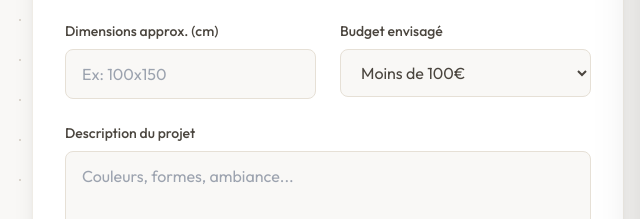
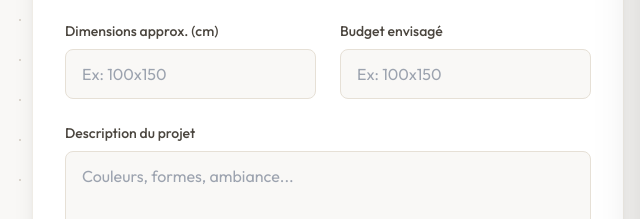
Before and after one commit to DragonGameryt77/tufting, a plain HTML site: page index.html in a window 1280 px wide. Both pictures are taken after a click on the button "Tapis Personnalisé". Shown: the part 360-579 px from the top of the page, 640-1280 px from the left. Drawn offline with nearby package versions, Linux system fonts and the light colour scheme; a web font is replaced by a local one.

Commit message:
Replace budget select with text input

```diff
--- a/index.html
+++ b/index.html
@@ -483,12 +483,7 @@
                                 </div>
                                 <div>
                                     <label class="block text-sm font-medium text-brand-700 mb-2">Budget envisagé</label>
-                                    <select class="w-full px-4 py-3 bg-brand-50 border border-brand-200 rounded-lg focus:ring-2 focus:ring-brand-accent focus:outline-none transition-all">
-                                        <option>Moins de 100€</option>
-                                        <option>100€ - 300€</option>
-                                        <option>300€ - 600€</option>
-                                        <option>+ 600€</option>
-                                    </select>
+                                    <input type="text" placeholder="Ex: 100x150" class="w-full px-4 py-3 bg-brand-50 border border-brand-200 rounded-lg focus:ring-2 focus:ring-brand-accent focus:outline-none transition-all">
                                 </div>
                             </div>
 
```
